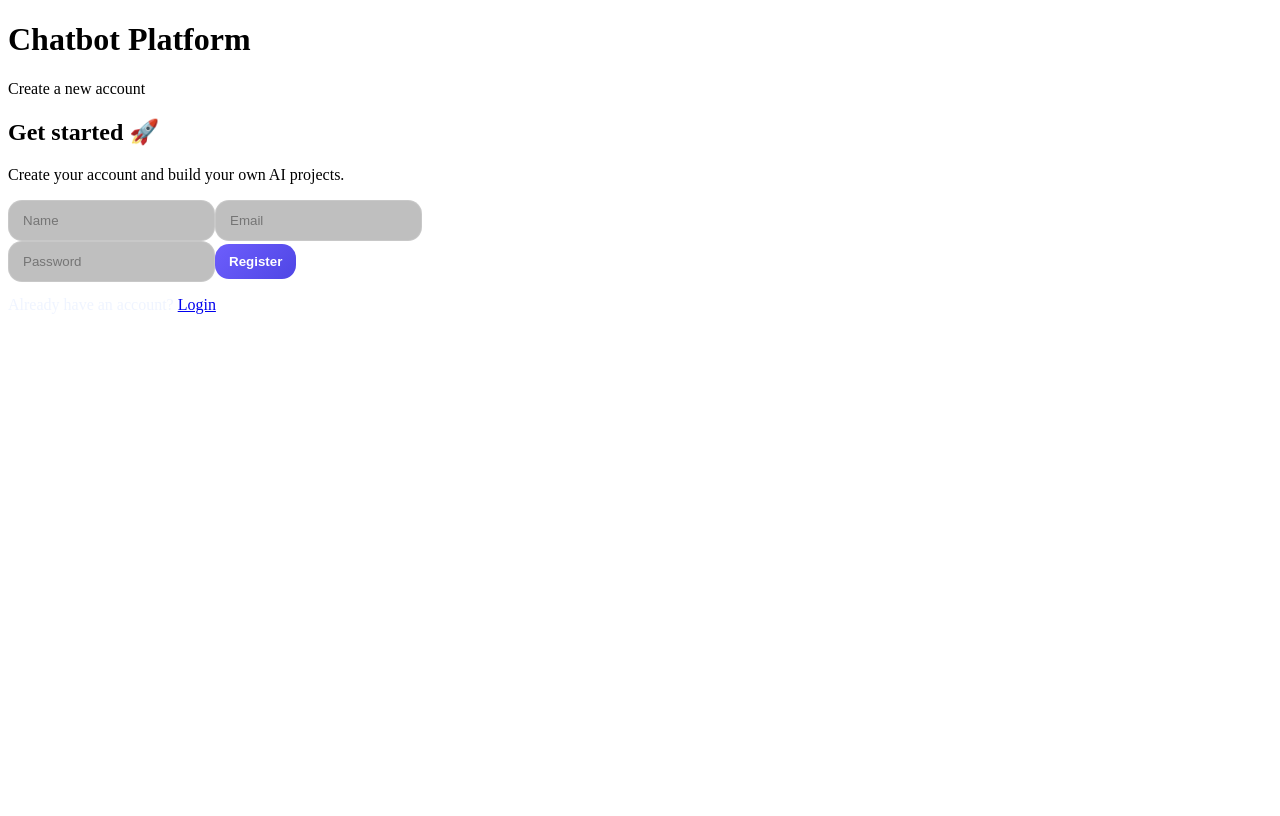
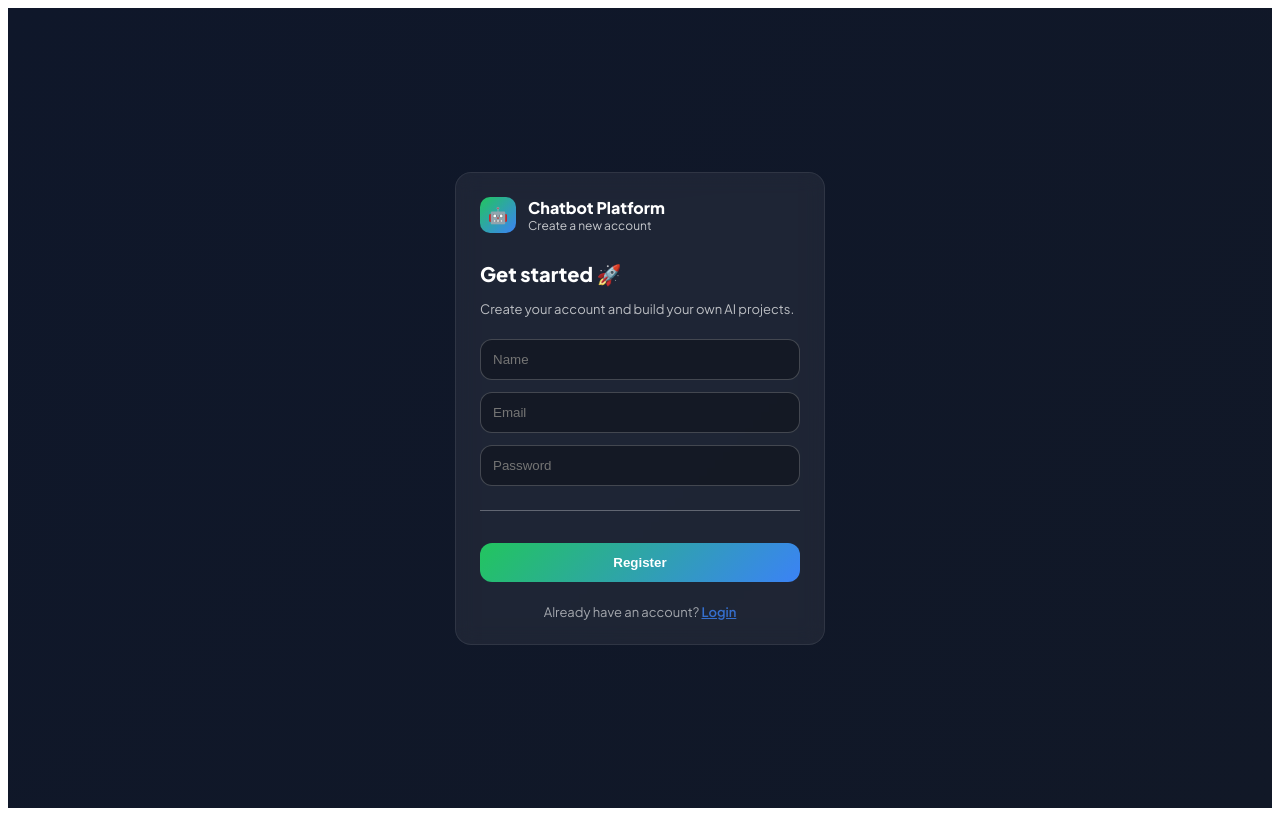
Before and after one commit to bhuvangujjarbhuvan-ctrl/chatbot-platform, a React (Vite) app in the folder frontend/: page /register in a window 1280 px wide. Built offline with nearby package versions, Linux system fonts and the light colour scheme; no server answers.

Commit message:
style: fix Register page UI using matching premium glassmorphism styling

```diff
--- a/frontend/src/pages/Register.jsx
+++ b/frontend/src/pages/Register.jsx
@@ -27,68 +27,150 @@ export default function Register() {
   }
 
   return (
-    <div className="container" style={{ maxWidth: 560 }}>
-      <div className="card">
-        <div className="header">
-          <div className="brand">
-            <div className="logo" />
-            <div>
-              <h1 className="h-title">Chatbot Platform</h1>
-              <p className="subtle">Create a new account</p>
-            </div>
+    <div style={styles.page}>
+      <div style={styles.card}>
+        <div style={styles.brand}>
+          <div style={styles.logo}>🤖</div>
+          <div>
+            <h1 style={styles.brandTitle}>Chatbot Platform</h1>
+            <p style={styles.brandSub}>Create a new account</p>
           </div>
         </div>
 
-        <h2 className="form-title">Get started 🚀</h2>
-        <p className="form-note">
+        <h2 style={styles.formTitle}>Get started 🚀</h2>
+        <p style={styles.formNote}>
           Create your account and build your own AI projects.
         </p>
 
-        <form className="form" onSubmit={submit}>
+        <form style={{ display: "flex", flexDirection: "column", gap: 12 }} onSubmit={submit}>
           <input
-            className="input"
+            style={styles.input}
             placeholder="Name"
             value={form.name}
             onChange={(e) => setForm({ ...form, name: e.target.value })}
+            required
           />
 
           <input
-            className="input"
+            style={styles.input}
             placeholder="Email"
             value={form.email}
             onChange={(e) => setForm({ ...form, email: e.target.value })}
+            required
           />
 
           <input
-            className="input"
+            style={styles.input}
             placeholder="Password"
             type="password"
             value={form.password}
             onChange={(e) => setForm({ ...form, password: e.target.value })}
+            required
           />
 
-          <button className="btn btn-primary" type="submit">
+          <hr style={styles.divider} />
+
+          <button style={styles.button} type="submit">
             Register
           </button>
         </form>
 
         {msg.text && (
           <div
-            className={`alert ${
-              msg.type === "success" ? "alert-success" : "alert-danger"
-            }`}
+            style={{
+              ...styles.alert,
+              background: msg.type === "success" ? "rgba(34,197,94,0.2)" : "rgba(239,68,68,0.2)",
+              color: msg.type === "success" ? "#4ade80" : "#f87171",
+            }}
           >
             {msg.text}
           </div>
         )}
 
-        <div style={{ marginTop: 14 }}>
-          <span className="small" style={{ color: "rgba(234,240,255,0.75)" }}>
+        <div style={styles.linkText}>
+          <span style={{ color: "rgba(255,255,255,0.75)" }}>
             Already have an account?{" "}
           </span>
-          <Link to="/">Login</Link>
+          <Link to="/" style={{ color: "#3b82f6", fontWeight: 600 }}>Login</Link>
         </div>
       </div>
     </div>
   );
 }
+
+const styles = {
+  page: {
+    minHeight: "100vh",
+    display: "grid",
+    placeItems: "center",
+    background: "linear-gradient(135deg, #0f172a, #111827)",
+    fontFamily: "'Plus Jakarta Sans', system-ui, sans-serif",
+  },
+  card: {
+    width: 320,
+    padding: 24,
+    borderRadius: 16,
+    background: "rgba(255,255,255,0.06)",
+    backdropFilter: "blur(10px)",
+    color: "#fff",
+    display: "flex",
+    flexDirection: "column",
+    gap: 12,
+    border: "1px solid rgba(255, 255, 255, 0.08)",
+  },
+  brand: {
+    display: "flex",
+    gap: 12,
+    alignItems: "center",
+    marginBottom: 8,
+  },
+  logo: {
+    width: 36,
+    height: 36,
+    borderRadius: 10,
+    display: "grid",
+    placeItems: "center",
+    background: "linear-gradient(135deg, #22c55e, #3b82f6)",
+    fontSize: 16,
+  },
+  brandTitle: { fontWeight: 800, fontSize: 16, margin: 0 },
+  brandSub: { fontSize: 12, opacity: 0.75, margin: 0 },
+  formTitle: { fontSize: 20, fontWeight: 800, margin: "8px 0 2px 0" },
+  formNote: { fontSize: 13, opacity: 0.7, margin: "0 0 10px 0" },
+  input: {
+    padding: 12,
+    borderRadius: 12,
+    border: "1px solid rgba(255,255,255,0.2)",
+    background: "rgba(0,0,0,0.3)",
+    color: "#fff",
+    outline: "none",
+  },
+  button: {
+    marginTop: 8,
+    padding: 12,
+    borderRadius: 12,
+    border: "none",
+    cursor: "pointer",
+    fontWeight: 800,
+    color: "#fff",
+    background: "linear-gradient(135deg, #22c55e, #3b82f6)",
+  },
+  alert: {
+    padding: 10,
+    borderRadius: 10,
+    fontSize: 13,
+    marginTop: 8,
+  },
+  linkText: {
+    textAlign: "center",
+    fontSize: 13,
+    opacity: 0.8,
+    marginTop: 10,
+  },
+  divider: {
+    border: "none",
+    borderTop: "1.5px solid rgba(255, 255, 255, 0.3)",
+    margin: "12px 0",
+    width: "100%",
+  },
+};
```
